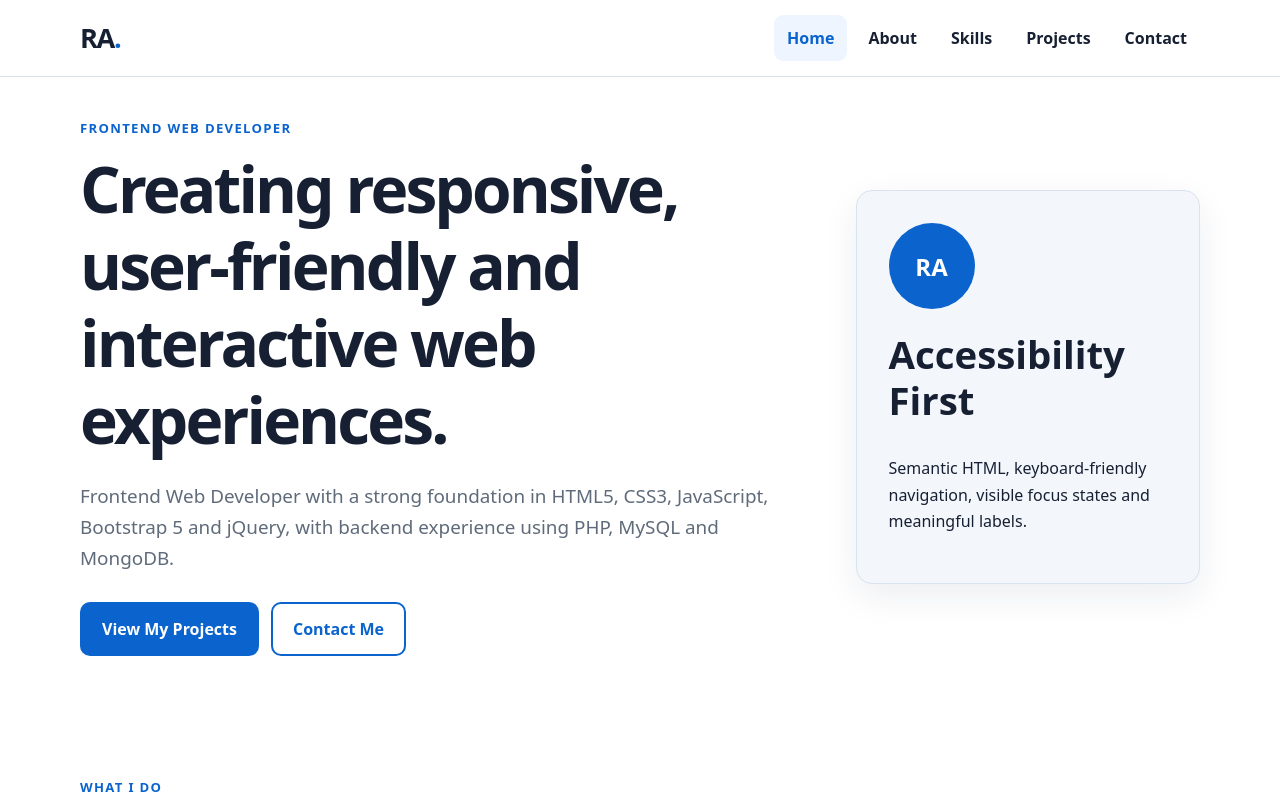
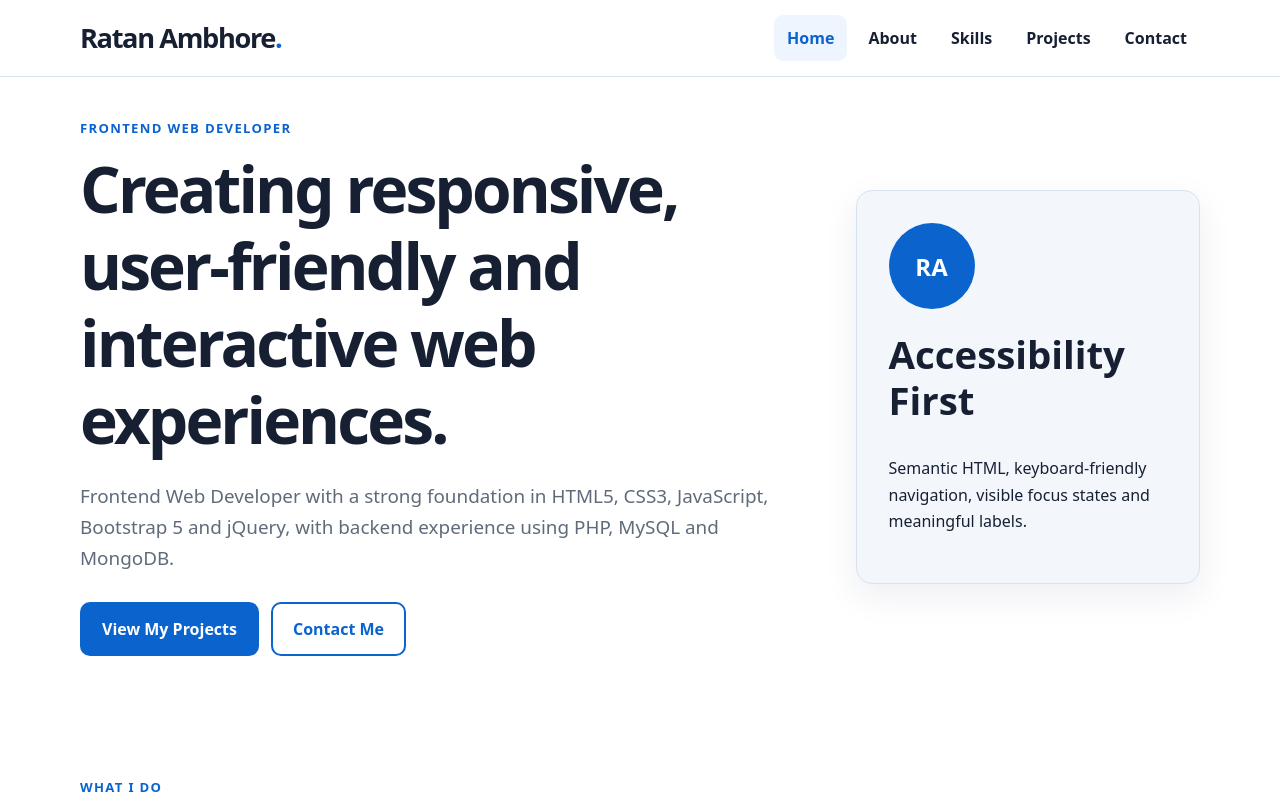
Before and after one commit to ratanambhore-dev/Ratan-Portfolio, a plain HTML site: page index.html in a window 1280 px wide. Shown: the top 802 px of the page. Drawn offline with Linux system fonts and the light colour scheme.

Commit message:
Updated index.html

```diff
--- a/index.html
+++ b/index.html
@@ -19,7 +19,7 @@
 
   <header class="site-header">
     <div class="container header-inner">
-      <a class="logo" href="index.html" aria-label="Ratan Ambhore home">RA<span>.</span></a>
+      <a class="logo" href="index.html" aria-label="Ratan Ambhore home">Ratan Ambhore<span>.</span></a>
       <button class="menu-toggle" type="button" aria-expanded="false" aria-controls="primary-navigation">
         <span class="sr-only">Toggle navigation</span>
         <span aria-hidden="true">☰</span>
```
